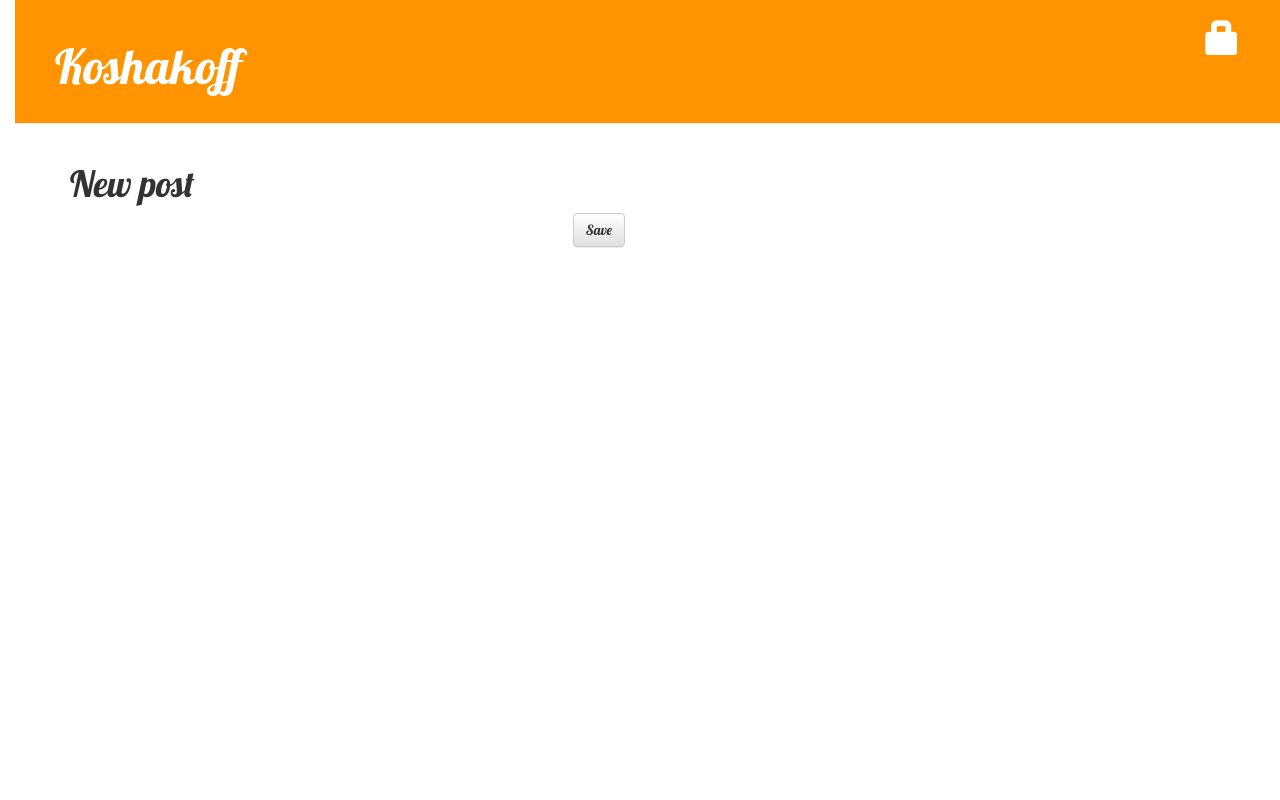
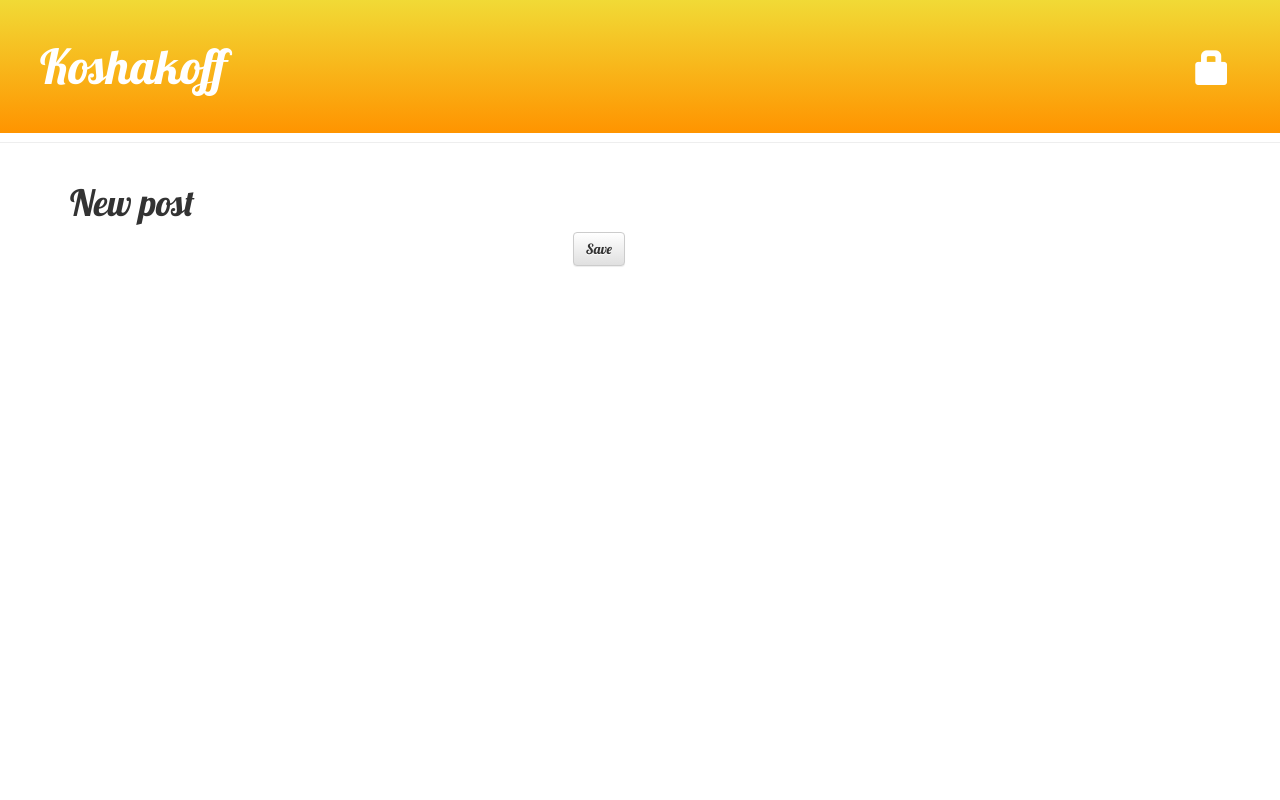
Before and after one commit to kotaraaa/my-first-blog, a Django app: page /post/1/edit/ in a window 1280 px wide. Run offline with Django 3.2, Linux system fonts and the light colour scheme; some libraries are stand-ins or nearby versions.

Commit message:
new edit

```diff
--- a/blog/static/css/blog.css
+++ b/blog/static/css/blog.css
@@ -1,26 +1,31 @@
 body {
-        padding-left: 15px;
+        padding-left: 0px;
 	font-family: 'Lobster';
     }
-    .page-header {
+   /* .page-header {
         background-color: #ff9400;
         margin-top: 0;
         padding: 20px 20px 20px 40px;
-    }
+    }*/
 
     .page-header h1, .page-header h1 a, .page-header h1 a:visited, .page-header h1 a:active {
-        color: #ffffff;
+        color: white;
         font-size: 36pt;
         text-decoration: none;
     }
 
-    .content {
-        margin-left: 40px;
+   .content {
+        margin:center;
     }
 
-    h1, h2, h3, h4 {
+    h1, h2 {
         font-family: 'Lobster', cursive;
     }
+ h1, h2 {
+        font-family: 'Lobster';
+    }
+
+
 
     .date {
         float: right;
@@ -40,10 +45,11 @@
         float: right;
         font-size: 26pt;
         margin-right: 20px;
+padding: 30px 10px 10px 10px;
     }
 
     .post {
-        margin-bottom: 70px;
+        margin-bottom:40px;
     }
 
     .post h1 a, .post h1 a:visited {
@@ -52,3 +58,10 @@
     .comment {
         margin: 20px 0px 20px 20px;
     }
+
+.gradient {
+    background: #fefcea; /* Для старых браузров */
+    background: linear-gradient(to top, #ff9400, #f1da36);
+    margin-top: -40;
+    padding: 20px 20px 30px 40px;
+   }
--- a/blog/templates/blog/base.html
+++ b/blog/templates/blog/base.html
@@ -6,26 +6,36 @@
             <link rel="stylesheet" href="//maxcdn.bootstrapcdn.com/bootstrap/3.2.0/css/bootstrap-theme.min.css">
             <link href='//fonts.googleapis.com/css?family=Lobster&subset=latin,latin-ext' rel='stylesheet' type='text/css'>
             <link rel="stylesheet" href="{% static 'css/blog.css' %}">
+<meta name="viewport" content="width=device-width, initial-scale=1">
+<meta name="viewport" content="width=device-width, initial-scale=1, maximum-scale=1, user-scalable=no">
         </head>
 <body>
         <div class="page-header">
+<div class="gradient">
     {% if user.is_authenticated %}
         <a href="{% url 'post_new' %}" class="top-menu"><span class="glyphicon glyphicon-plus"></span></a>
         <a href="{% url 'post_draft_list' %}" class="top-menu"><span class="glyphicon glyphicon-edit"></span></a>
-        <p class="top-menu">Hello {{ user.username }} <small>(<a href="{% url 'logout' %}">Log out</a>)</small></p>
+<div class="hidden-sm hidden-xs">
+        <p class="top-menu">Hello {{ user.username }} <small>(<a href="{% url 'logout' %}">Log out</a>)</small></p></div>
     {% else %}
         <a href="{% url 'login' %}" class="top-menu"><span class="glyphicon glyphicon-lock"></span></a>
     {% endif %}
             <h1><a href="/">Koshakoff</a></h1>
+</div>
+        </div>
 
-        </div>
         <div class="content container">
             <div class="row">
+
                 <div class="col-sm-12 col-md-8 col-lg-6">
+
                 {% block content %}
+
                 {% endblock %}
+
                 </div>
             </div>
         </div>
+
     </body>
 </html>
--- a/blog/templates/blog/post_list.html
+++ b/blog/templates/blog/post_list.html
@@ -8,7 +8,7 @@
                 </div>
                 <h1><a href="{% url 'post_detail' pk=post.pk %}">{{ post.title }}</a></h1>
                 <p>{{ post.text|linebreaksbr }}</p>
-<a href="{% url 'post_detail' pk=post.pk %}">Comments: {{ post.approved_comments.count }}</a>
+<a href="{% url 'post_detail' pk=post.pk %}" >Comments: {{ post.approved_comments.count }}</a>
             </div>
         {% endfor %}
     {% endblock content %}
```
